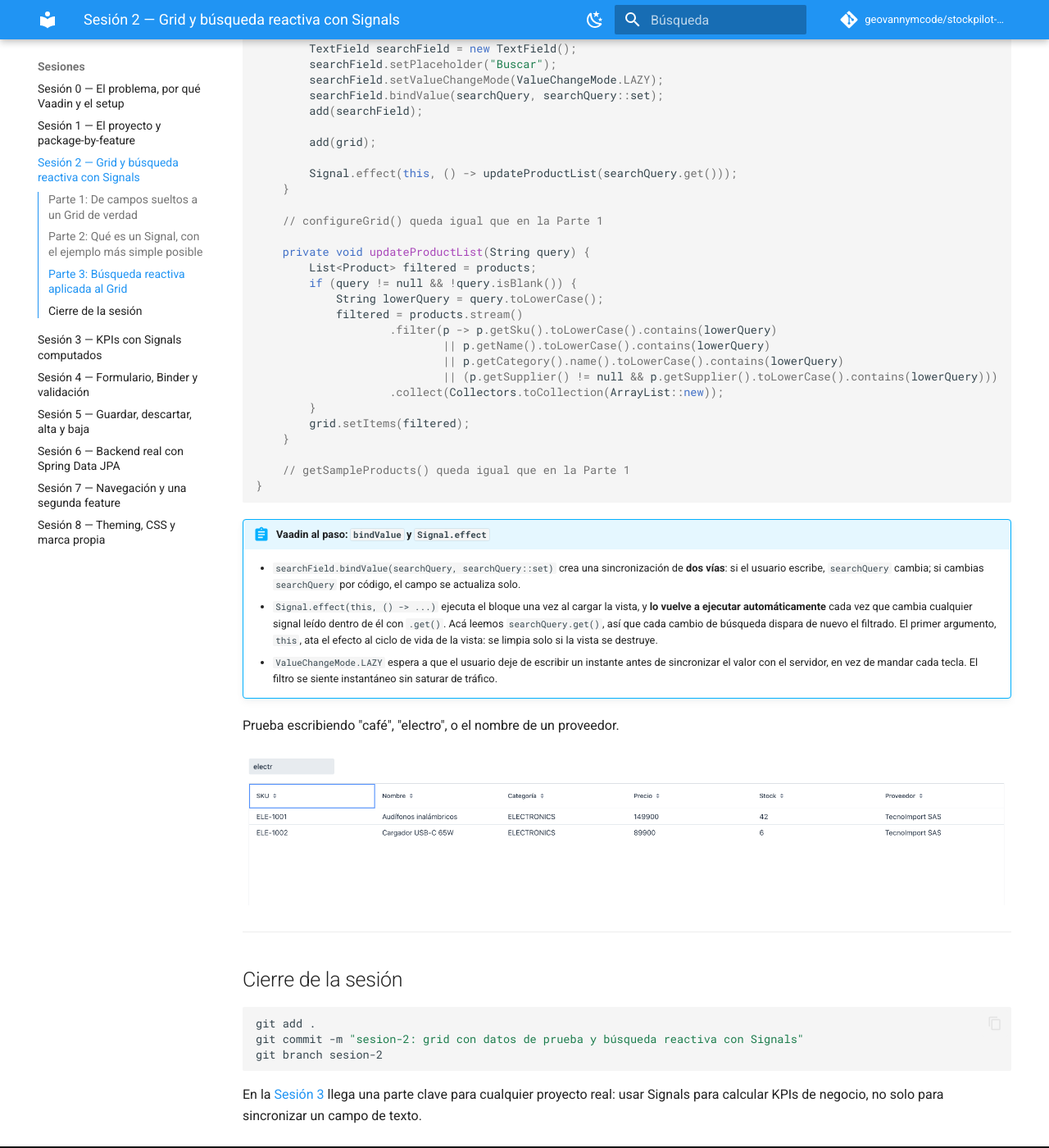
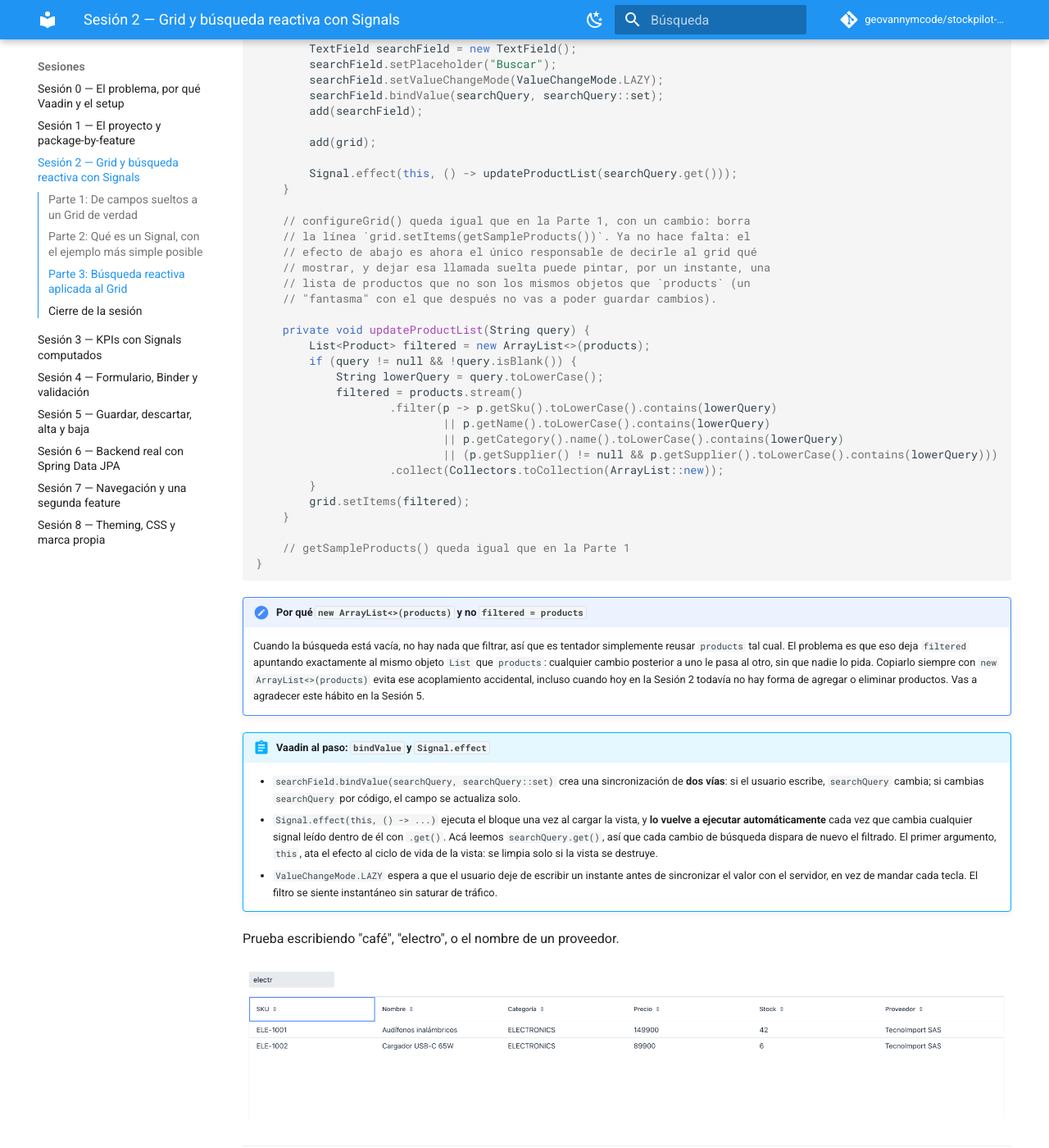
Before and after one commit to geovannymcode/stockpilot-vaadin-baqjug, an MkDocs documentation site: the page built from docs/sesion_2.md, in a window 1280 px wide and 1400 px high, scrolled down 4096 px. Shown: the whole window at 82% size. Built offline with MkDocs 1.6.1 and Material for MkDocs 9.7.7, drawn with Linux system fonts in a browser that asks for light colours; comment, search, counter and statistics services are not loaded.

Commit message:
Actualizacion de documentos de sesiones

````diff
--- a/docs/sesion_2.md
+++ b/docs/sesion_2.md
@@ -204,10 +204,15 @@ public class ProductListView extends VerticalLayout {
         Signal.effect(this, () -> updateProductList(searchQuery.get()));
     }
 
-    // configureGrid() queda igual que en la Parte 1
+    // configureGrid() queda igual que en la Parte 1, con un cambio: borra
+    // la línea `grid.setItems(getSampleProducts())`. Ya no hace falta: el
+    // efecto de abajo es ahora el único responsable de decirle al grid qué
+    // mostrar, y dejar esa llamada suelta puede pintar, por un instante, una
+    // lista de productos que no son los mismos objetos que `products` (un
+    // "fantasma" con el que después no vas a poder guardar cambios).
 
     private void updateProductList(String query) {
-        List<Product> filtered = products;
+        List<Product> filtered = new ArrayList<>(products);
         if (query != null && !query.isBlank()) {
             String lowerQuery = query.toLowerCase();
             filtered = products.stream()
@@ -223,6 +228,16 @@ public class ProductListView extends VerticalLayout {
     // getSampleProducts() queda igual que en la Parte 1
 }
 ```
+
+!!! note "Por qué `new ArrayList<>(products)` y no `filtered = products`"
+    Cuando la búsqueda está vacía, no hay nada que filtrar, así que es
+    tentador simplemente reusar `products` tal cual. El problema es que eso
+    deja `filtered` apuntando exactamente al mismo objeto `List` que
+    `products`: cualquier cambio posterior a uno le pasa al otro, sin que
+    nadie lo pida. Copiarlo siempre con `new ArrayList<>(products)` evita
+    ese acoplamiento accidental, incluso cuando hoy en la Sesión 2 todavía
+    no hay forma de agregar o eliminar productos. Vas a agradecer este
+    hábito en la Sesión 5.
 
 !!! abstract "Vaadin al paso: `bindValue` y `Signal.effect`"
     - `searchField.bindValue(searchQuery, searchQuery::set)` crea una
````
Also changed, not shown: docs/sesion_3.md (+10 -1 lines), docs/sesion_5.md (+19 -0 lines), docs/images/sesion5-guardar-descartar.png (added).
